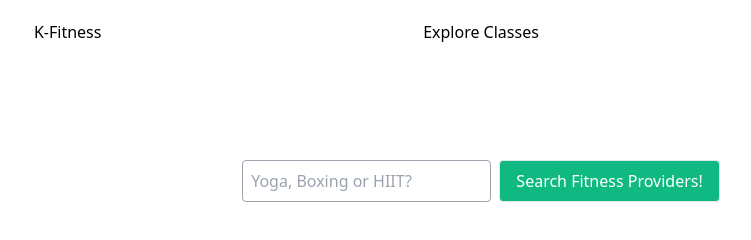
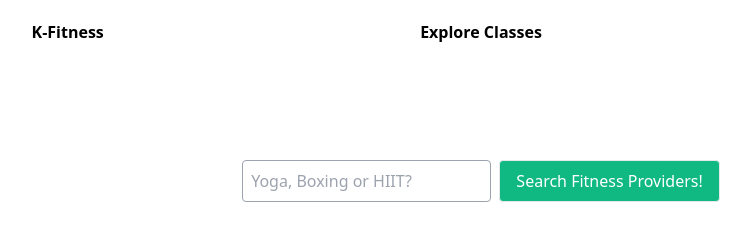
Before and after one commit to lee17kai/final, a website: page classes.html in a window 1280 px wide. Shown: the full height of the page, 159-910 px from the left. Drawn offline with nearby package versions, Linux system fonts and the light colour scheme; no server answers.

Commit message:
minor changes

```diff
--- a/classes.html
+++ b/classes.html
@@ -15,7 +15,7 @@
 <!-- Start Of: Top Menu -->
 <div class="flex p-5 text-center">
 
-  <div class="w-1/3">
+  <div class="w-1/3 font-bold">
     <h1>
         <a href="main.html">
         <span>K-Fitness</span>
@@ -23,7 +23,7 @@
     </h1>
     </div>
 
-    <div class="w-1/3">
+    <div class="w-1/3 font-bold">
     <p>
       <a href="classes.html">
         <span>Explore Classes</span>
```
Also changed, not shown: main.html (+2 -2 lines).
